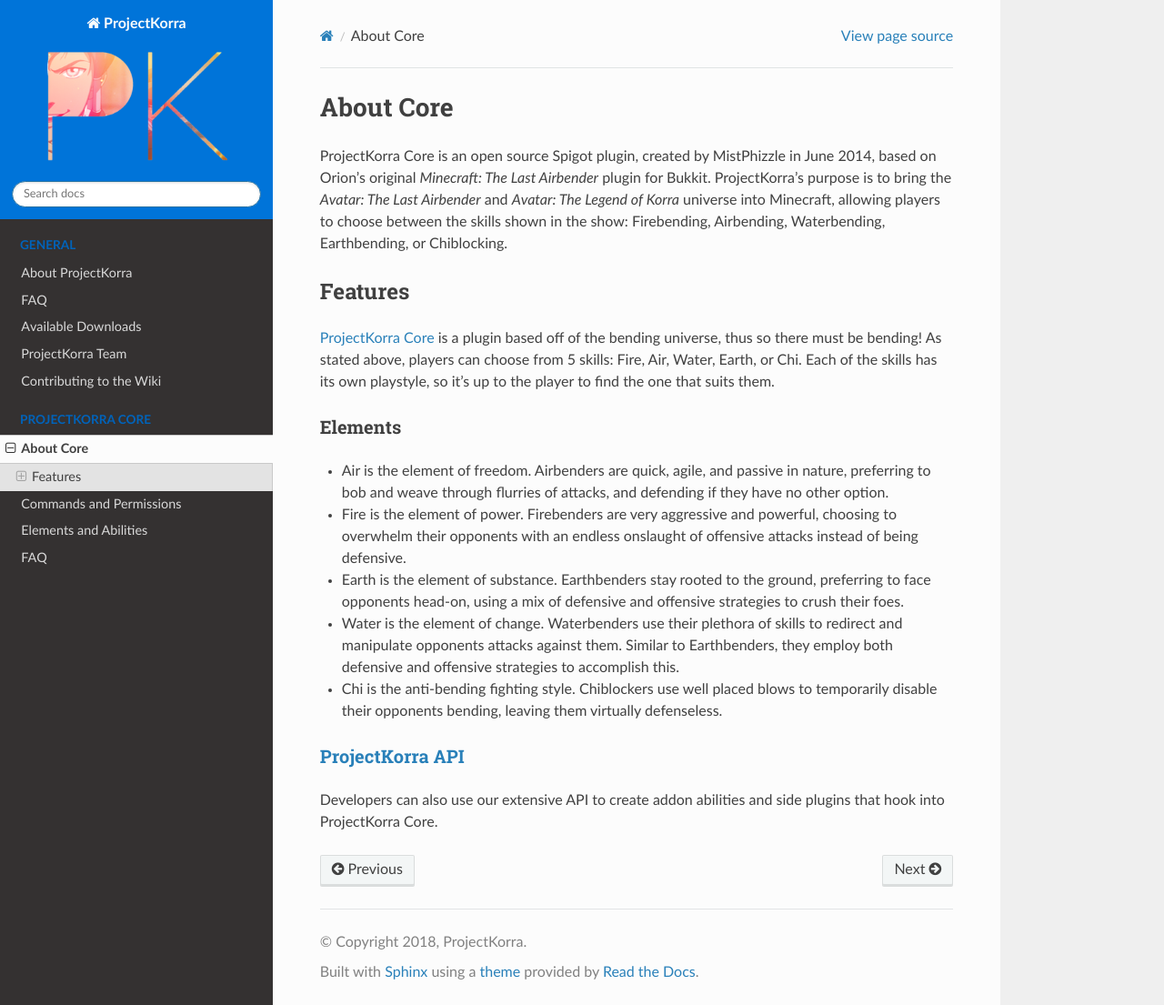
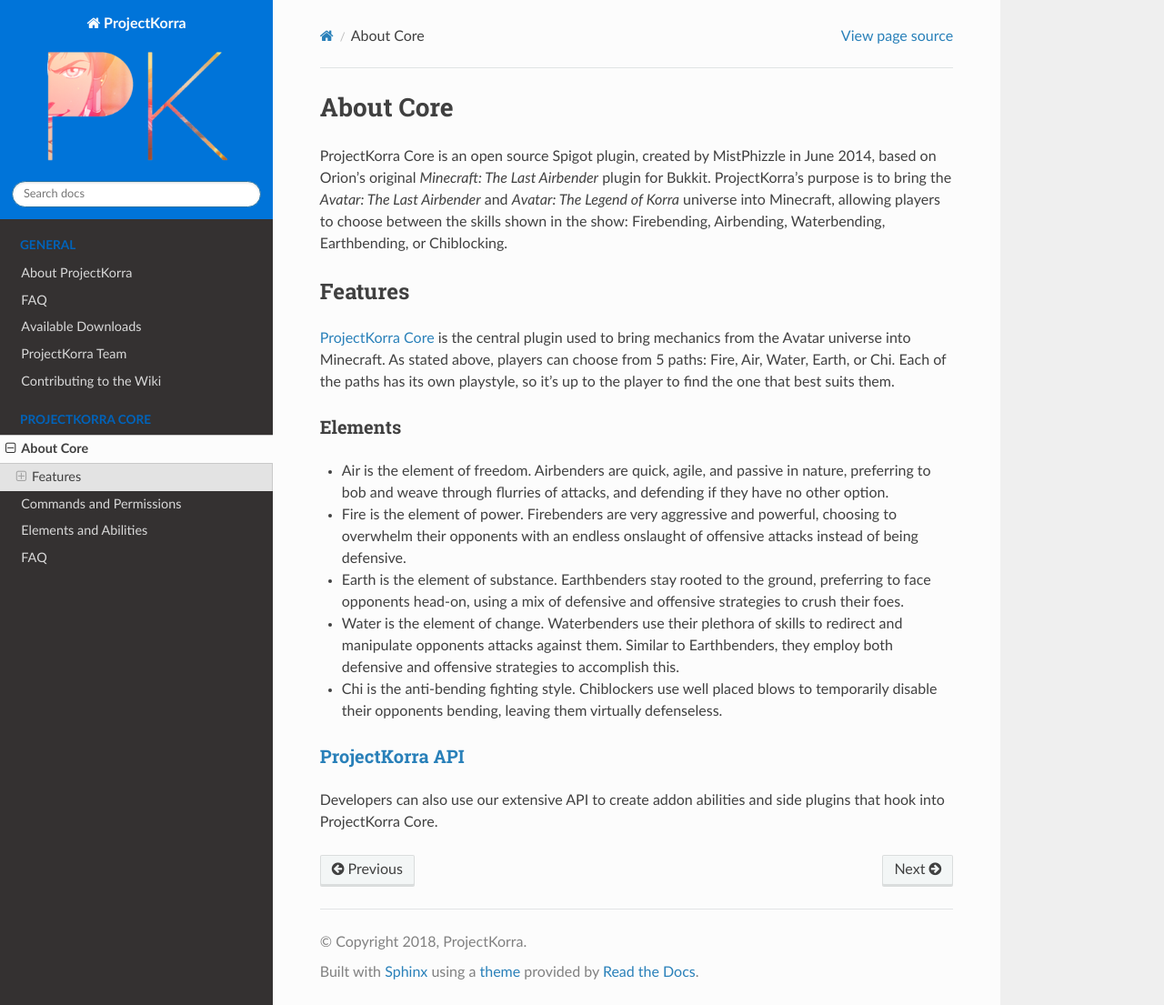
Before and after one commit to ProjectKorra/ProjectKorraWiki, a Sphinx documentation site: the page built from source/pkcore/about.rst, in a window 1280 px wide and 1105 px high. Shown: the whole window at 91% size. Built offline with Sphinx 7.4.7 and the Read the Docs theme 2.0.0, drawn with Linux system fonts in a browser that asks for light colours.

Commit message:
Update about.rst

```diff
--- a/source/pkcore/about.rst
+++ b/source/pkcore/about.rst
@@ -14,10 +14,9 @@
 Features
 ========
 
-`ProjectKorra Core`_ is a plugin based off of the bending universe, thus
-so there must be bending! As stated above, players can choose from 5 skills:
-Fire, Air, Water, Earth, or Chi. Each of the skills has its own playstyle, so it's up to the player to find the
-one that suits them.
+`ProjectKorra Core`_ is the central plugin used to bring mechanics from the Avatar universe into Minecraft. As stated above, players can choose from 5 paths:
+Fire, Air, Water, Earth, or Chi. Each of the paths has its own playstyle, so it's up to the player to find the
+one that best suits them.
 
 Elements
 --------
```
